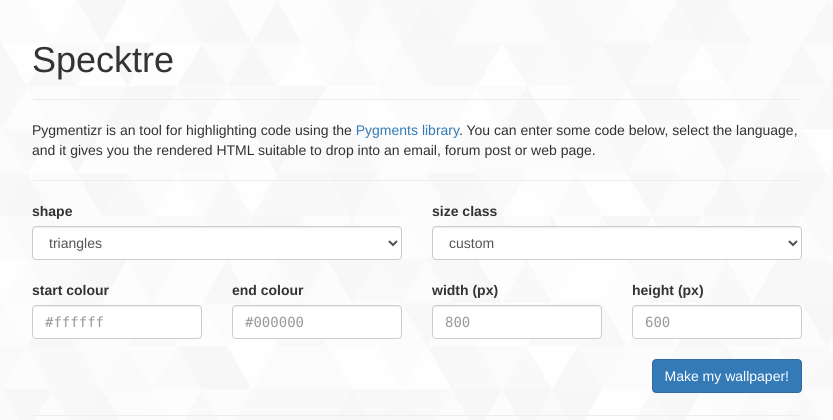
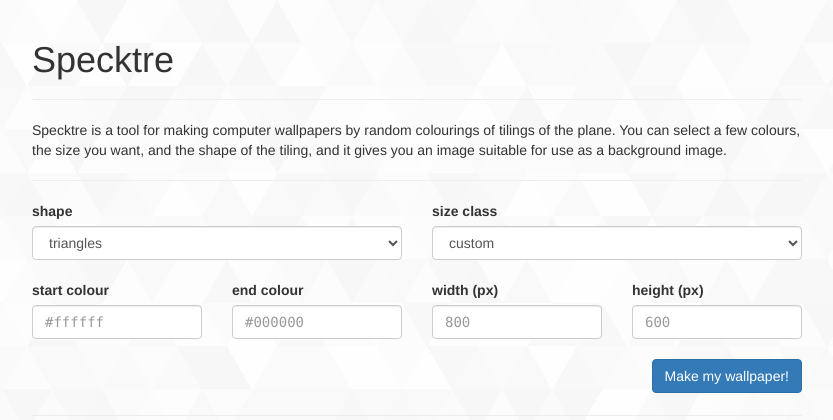
Before and after one commit to alexwlchan/specktre, a Flask app: page / in a window 1280 px wide. Shown: the top 420 px of the page, without its empty margins (223-1056 px from the left). Run offline with Flask 2, Linux system fonts and the light colour scheme; some libraries are stand-ins or nearby versions.

Commit message:
Fix the description

```diff
--- a/flaskapp/templates/index.html
+++ b/flaskapp/templates/index.html
@@ -6,7 +6,7 @@
   <h1>Specktre</h1>
 </div>
 
-<p>Pygmentizr is an tool for highlighting code using the <a href="http://pygments.org/">Pygments library</a>. You can enter some code below, select the language, and it gives you the rendered HTML suitable to drop into an email, forum post or web page.</p>
+<p>Specktre is a tool for making computer wallpapers by random colourings of tilings of the plane. You can select a few colours, the size you want, and the shape of the tiling, and it gives you an image suitable for use as a background image.</p>
 
 <hr>
 
```
